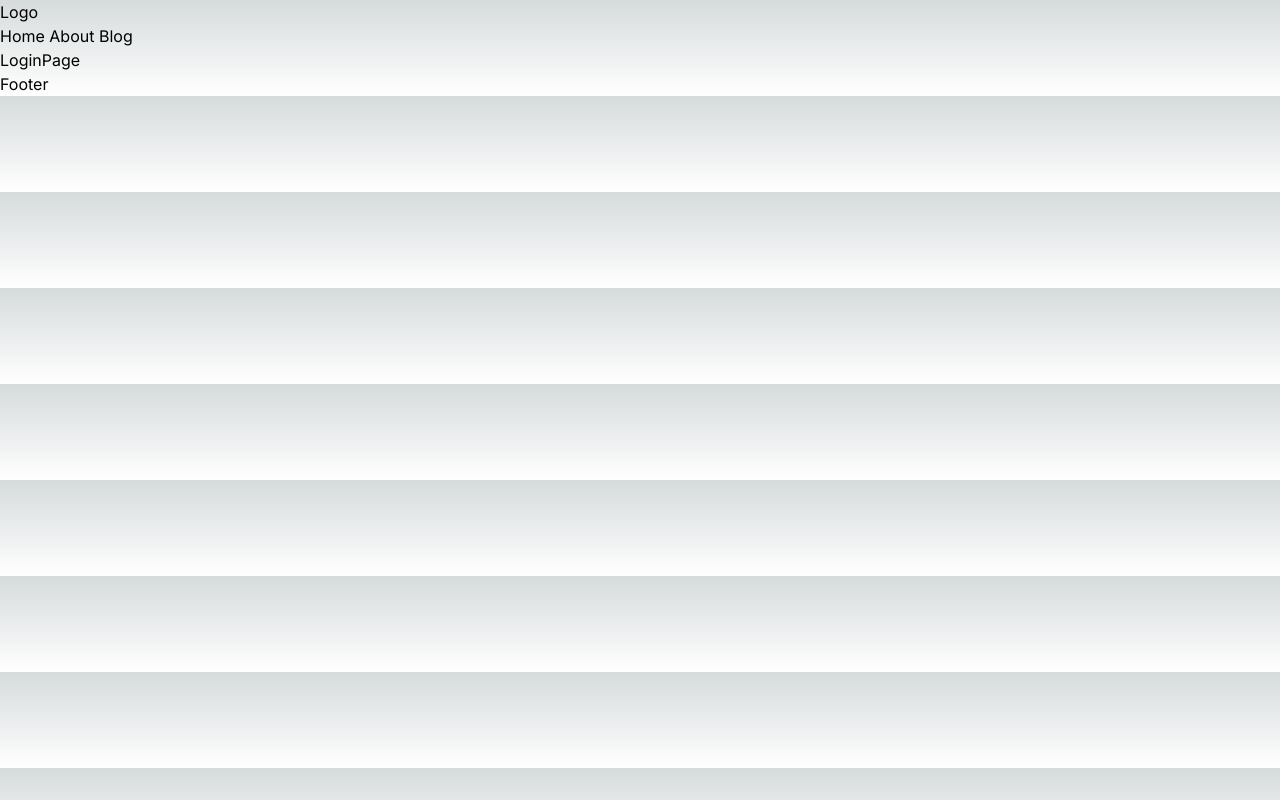
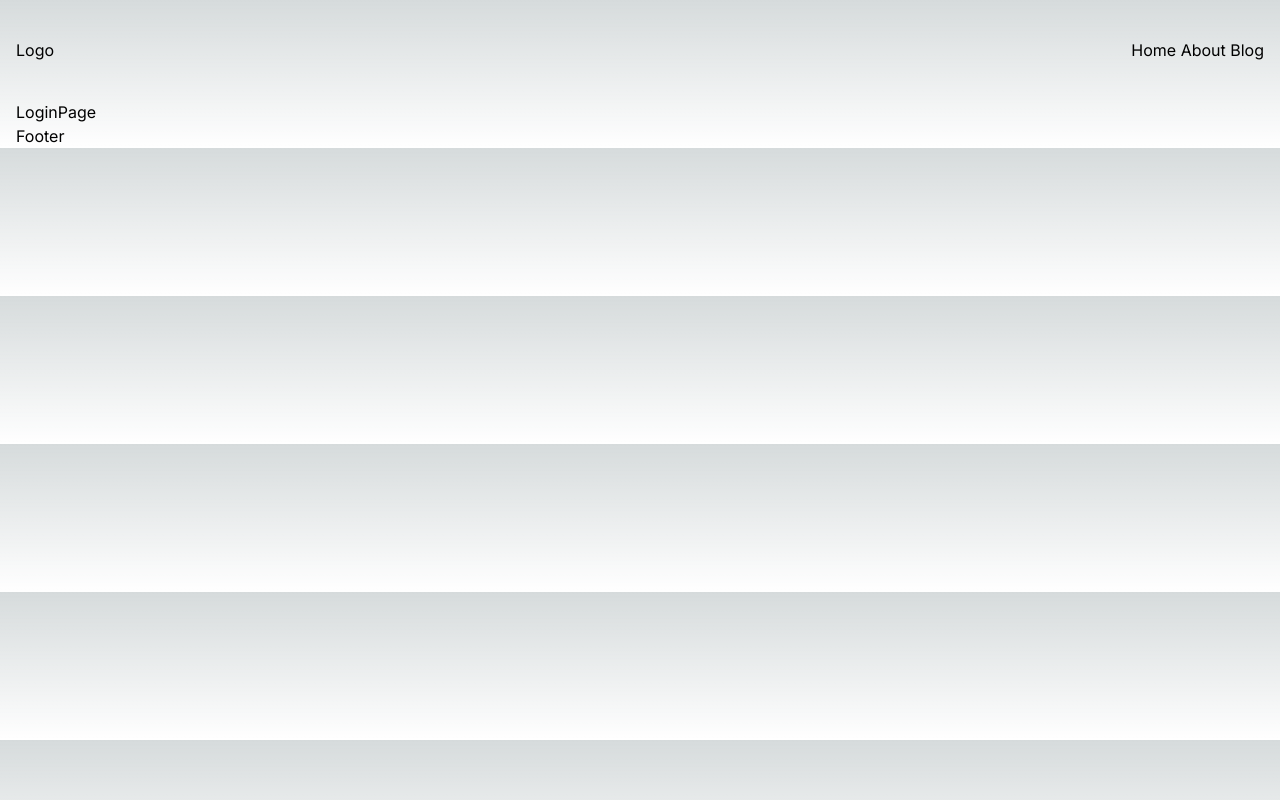
Before and after one commit to insaurabh/nextysite, a Next.js app: page /login in a window 1280 px wide. Built offline with nearby package versions, Linux system fonts and the light colour scheme.

Commit message:
Working on styling and exploring css ways in nextjs

```diff
--- a/src/app/globals.css
+++ b/src/app/globals.css
@@ -1,11 +1,18 @@
 @tailwind base;
 @tailwind components;
 @tailwind utilities;
+
 
 :root {
   --foreground-rgb: 0, 0, 0;
   --background-start-rgb: 214, 219, 220;
   --background-end-rgb: 255, 255, 255;
+}
+
+* {
+  margin: 0;
+  padding: 0;
+  box-sizing: border-box;
 }
 
 @media (prefers-color-scheme: dark) {
@@ -25,3 +32,8 @@ body {
     )
     rgb(var(--background-start-rgb));
 }
+
+a {
+  text-decoration: none;
+  color: inherit;
+}
--- a/src/app/layout.tsx
+++ b/src/app/layout.tsx
@@ -19,9 +19,11 @@ export default function RootLayout({
   return (
     <html lang="en">
       <body className={inter.className}>
-        <Navbar />
-        {children}
-        <Footer />
+        <div className="flex flex-col justify-between min-h-6 w-[80rem] m-auto pl-4 pr-4">
+          <Navbar />
+          {children}
+          <Footer />
+        </div>
       </body>
     </html>
   )
--- a/src/components/navbar/Navbar.tsx
+++ b/src/components/navbar/Navbar.tsx
@@ -1,9 +1,10 @@
 import React from 'react'
 import Links from './links/Links'
+import styles from './navbar.module.css';
 
 function Navbar() {
     return (
-        <div>
+        <div className={`${styles.container} h-10 flex center justify-center`}>
             <div>Logo</div>
             <div>
                 <Links />
--- /dev/null
+++ b/src/components/navbar/navbar.module.css
@@ -0,0 +1,11 @@
+.container{
+    height: 100px;
+    display: flex;
+    align-items: center;
+    justify-content: space-between;
+  }
+
+  .logo{
+    font-size: 30px;
+    font-weight: bold;
+  }
```
Also changed, not shown: src/components/navbar/links/links.module.css (added, +41 -0 lines), 1 other file (tests, documents, lock files or other folders).
